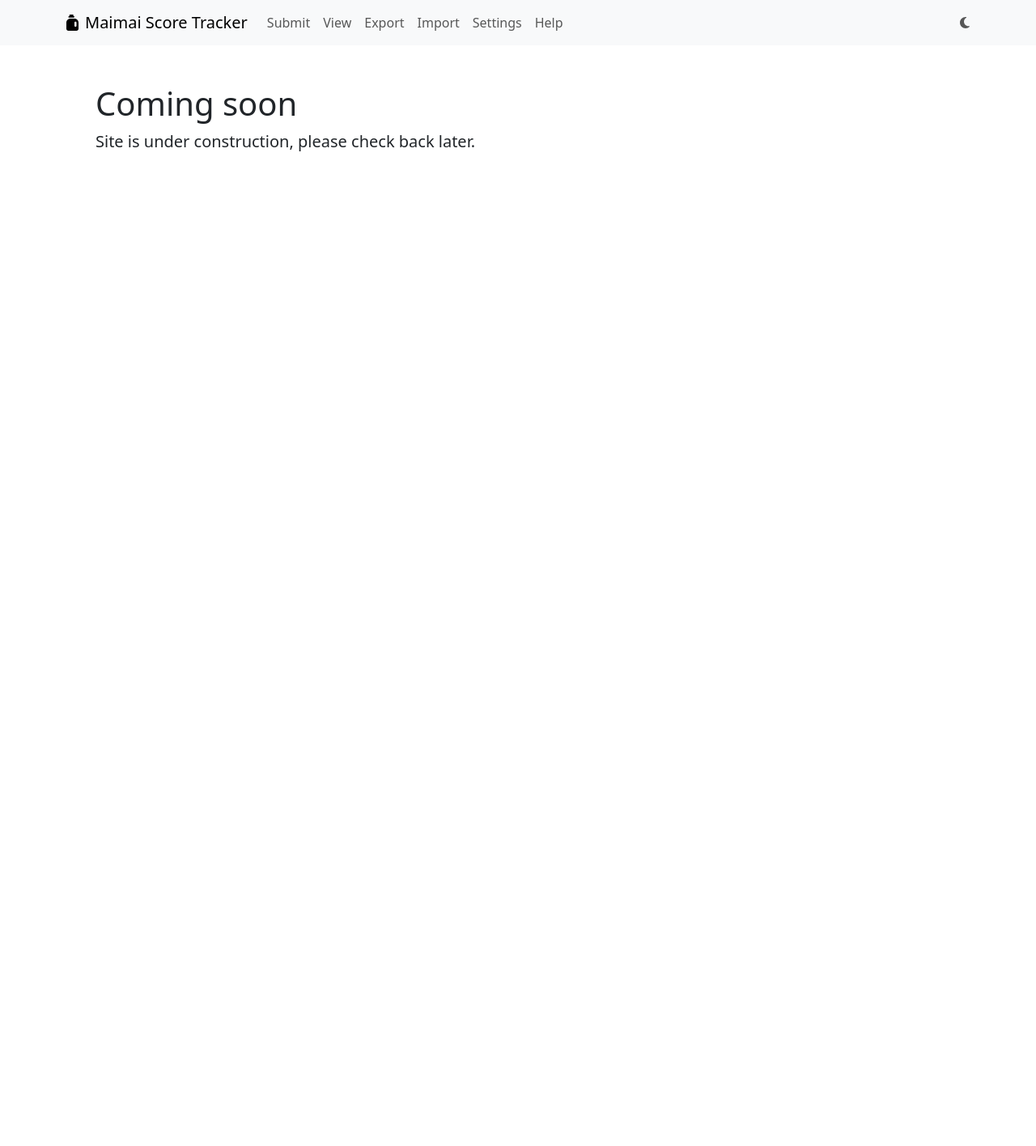
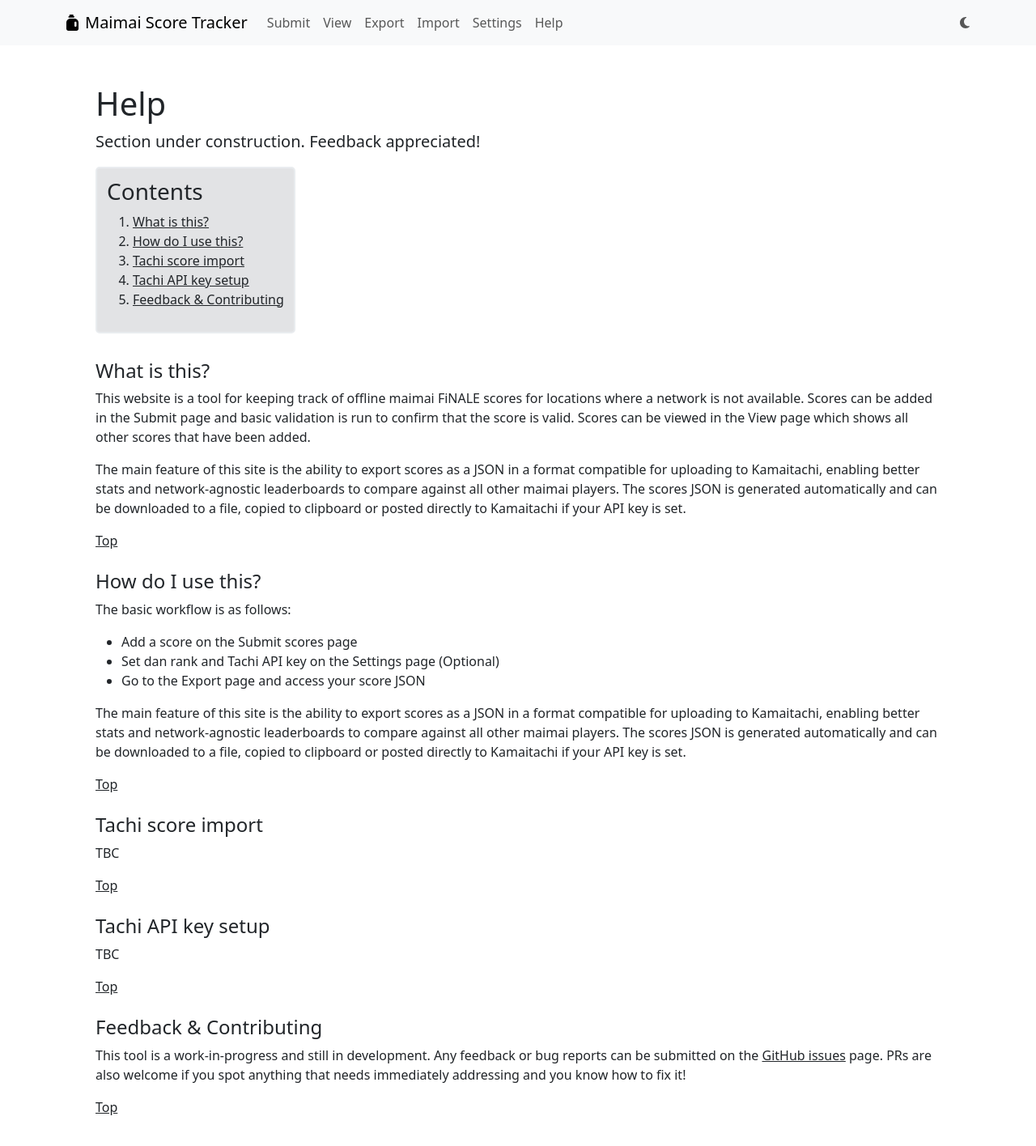
Before and after one commit to corndogit/maimai-score-tracker, a React (Vite) app: page /help in a window 1280 px wide. Shown: the top 1416 px of the page at 81% size. Before the commit the page ends 800 px from the top, so only its background shows below. Built offline with nearby package versions, Linux system fonts and the light colour scheme.

Commit message:
Add help page

```diff
--- a/src/App.tsx
+++ b/src/App.tsx
@@ -2,6 +2,7 @@ import { useLayoutEffect } from "react";
 import { BrowserRouter, Route, Routes } from "react-router";
 import "./App.css";
 import { ExportScoresPage } from "./components/export-scores-page/export-scores-page";
+import { HelpPage } from "./components/help-page/help-page";
 import HomePage from "./components/home-page/home-page";
 import { ImportScoresPage } from "./components/import-scores-page/import-scores-page";
 import { SettingsPage } from "./components/settings-page/settings-page";
@@ -40,7 +41,7 @@ function App() {
           <Route path="/import" element={<ImportScoresPage />} />
           <Route path="/user/settings" element={<SettingsPage />} />
           <Route path="/user/logout" element={<PlaceholderPage />} />
-          <Route path="/help" element={<PlaceholderPage />} />
+          <Route path="/help" element={<HelpPage />} />
           <Route path="/about" element={<PlaceholderPage />} />
         </Routes>
       </BrowserRouter>
--- /dev/null
+++ b/src/components/help-page/help-page-section.tsx
@@ -0,0 +1,16 @@
+import { ReactNode } from "react";
+
+type Props = {
+  children?: ReactNode;
+  id: string;
+  title: string;
+};
+export const HelpPageSection = ({ children, id, title }: Props) => {
+  return (
+    <section className="mb-4" id={id}>
+      <h4>{title}</h4>
+      {children ?? <p>TBC</p>}
+      <a href="#contents-links">Top</a>
+    </section>
+  );
+};
--- /dev/null
+++ b/src/components/help-page/help-page.css
@@ -0,0 +1,12 @@
+#contents-links {
+    border: 2px solid var(--bs-secondary-bg);
+    border-radius: 5px;
+    padding: 12px;
+    max-width: fit-content;
+    margin-bottom: 2rem;
+    background-color: var(--bs-secondary-bg-subtle);
+}
+
+main a {
+    color: var(--bs-body-color)
+}
--- /dev/null
+++ b/src/components/help-page/help-page.tsx
@@ -0,0 +1,92 @@
+import { BasePage } from "../shared/base-page";
+import { PageTitles } from "../shared/page-titles";
+import { NewTabLink } from "../shared/utils/new-tab-link";
+import { HelpPageSection } from "./help-page-section";
+import "./help-page.css";
+
+export const HelpPage = () => {
+  return (
+    <BasePage>
+      <PageTitles
+        title="Help"
+        subtitle="Section under construction. Feedback appreciated!"
+      />
+      <main>
+        <div id="contents-links">
+          <h3>Contents</h3>
+          <ol>
+            <li>
+              <a href="#wtf">What is this?</a>
+            </li>
+            <li>
+              <a href="#how">How do I use this?</a>
+            </li>
+            <li>
+              <a href="#score-import">Tachi score import</a>
+            </li>
+            <li>
+              <a href="#tachi-api-key">Tachi API key setup</a>
+            </li>
+            <li>
+              <a href="#feedback">Feedback & Contributing</a>
+            </li>
+          </ol>
+        </div>
+        <HelpPageSection id="wtf" title="What is this?">
+          <p>
+            This website is a tool for keeping track of offline maimai FiNALE
+            scores for locations where a network is not available. Scores can be
+            added in the Submit page and basic validation is run to confirm that
+            the score is valid. Scores can be viewed in the View page which
+            shows all other scores that have been added.
+          </p>
+          <p>
+            The main feature of this site is the ability to export scores as a
+            JSON in a format compatible for uploading to Kamaitachi, enabling
+            better stats and network-agnostic leaderboards to compare against
+            all other maimai players. The scores JSON is generated automatically
+            and can be downloaded to a file, copied to clipboard or posted
+            directly to Kamaitachi if your API key is set.
+          </p>
+        </HelpPageSection>
+        <HelpPageSection id="how" title="How do I use this?">
+          <p>The basic workflow is as follows:</p>
+          <ul>
+            <li>Add a score on the Submit scores page</li>
+            <li>
+              Set dan rank and Tachi API key on the Settings page (Optional)
+            </li>
+            <li>Go to the Export page and access your score JSON</li>
+          </ul>
+          <p>
+            The main feature of this site is the ability to export scores as a
+            JSON in a format compatible for uploading to Kamaitachi, enabling
+            better stats and network-agnostic leaderboards to compare against
+            all other maimai players. The scores JSON is generated automatically
+            and can be downloaded to a file, copied to clipboard or posted
+            directly to Kamaitachi if your API key is set.
+          </p>
+        </HelpPageSection>
+        <HelpPageSection
+          id="score-import"
+          title="Tachi score import"
+        ></HelpPageSection>
+        <HelpPageSection
+          id="tachi-api-key"
+          title="Tachi API key setup"
+        ></HelpPageSection>
+        <HelpPageSection id="feedback" title="Feedback & Contributing">
+          <p>
+            This tool is a work-in-progress and still in development. Any
+            feedback or bug reports can be submitted on the{" "}
+            <NewTabLink href="https://github.com/corndogit/maimai-score-tracker/issues">
+              GitHub issues
+            </NewTabLink>{" "}
+            page. PRs are also welcome if you spot anything that needs
+            immediately addressing and you know how to fix it!
+          </p>
+        </HelpPageSection>
+      </main>
+    </BasePage>
+  );
+};
```
